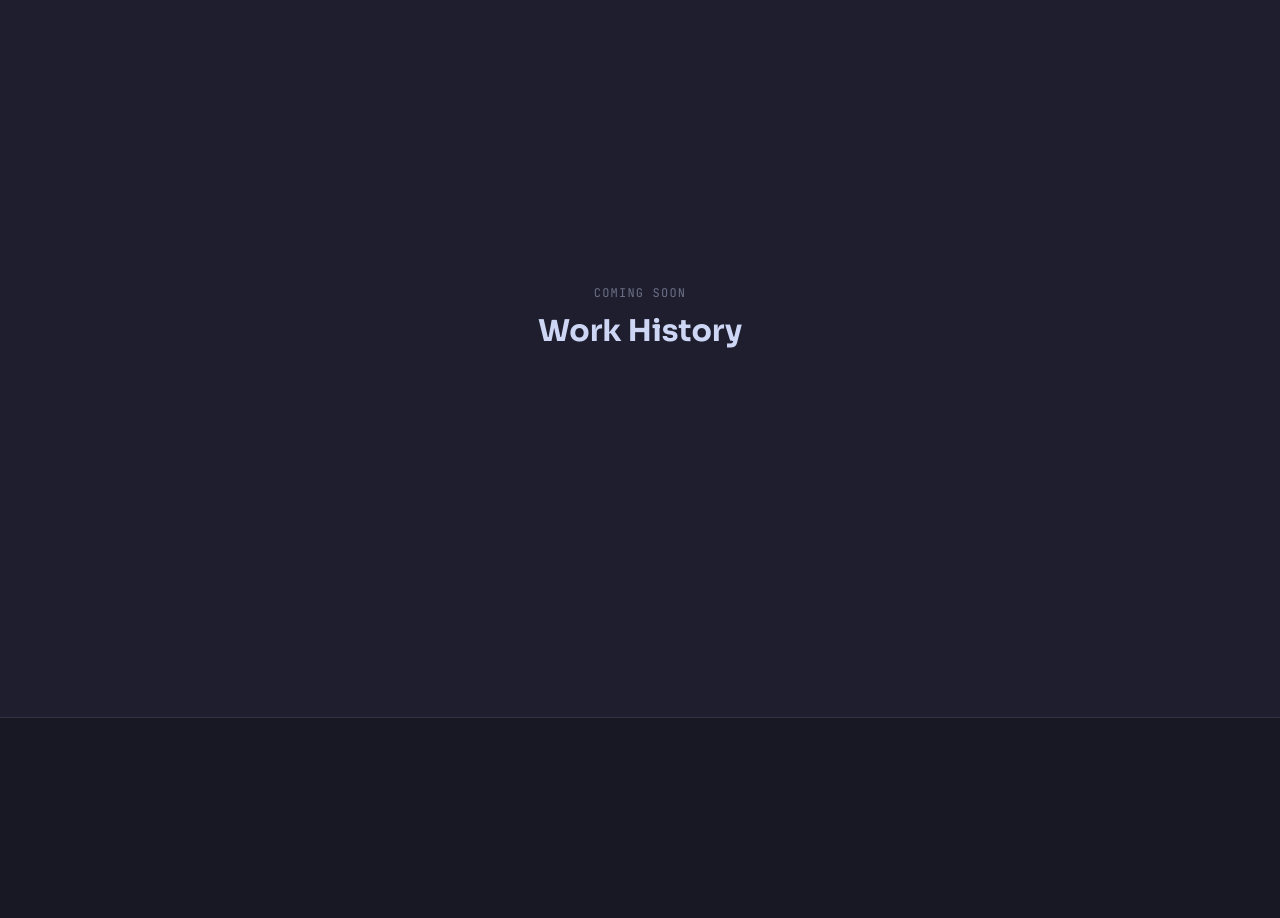
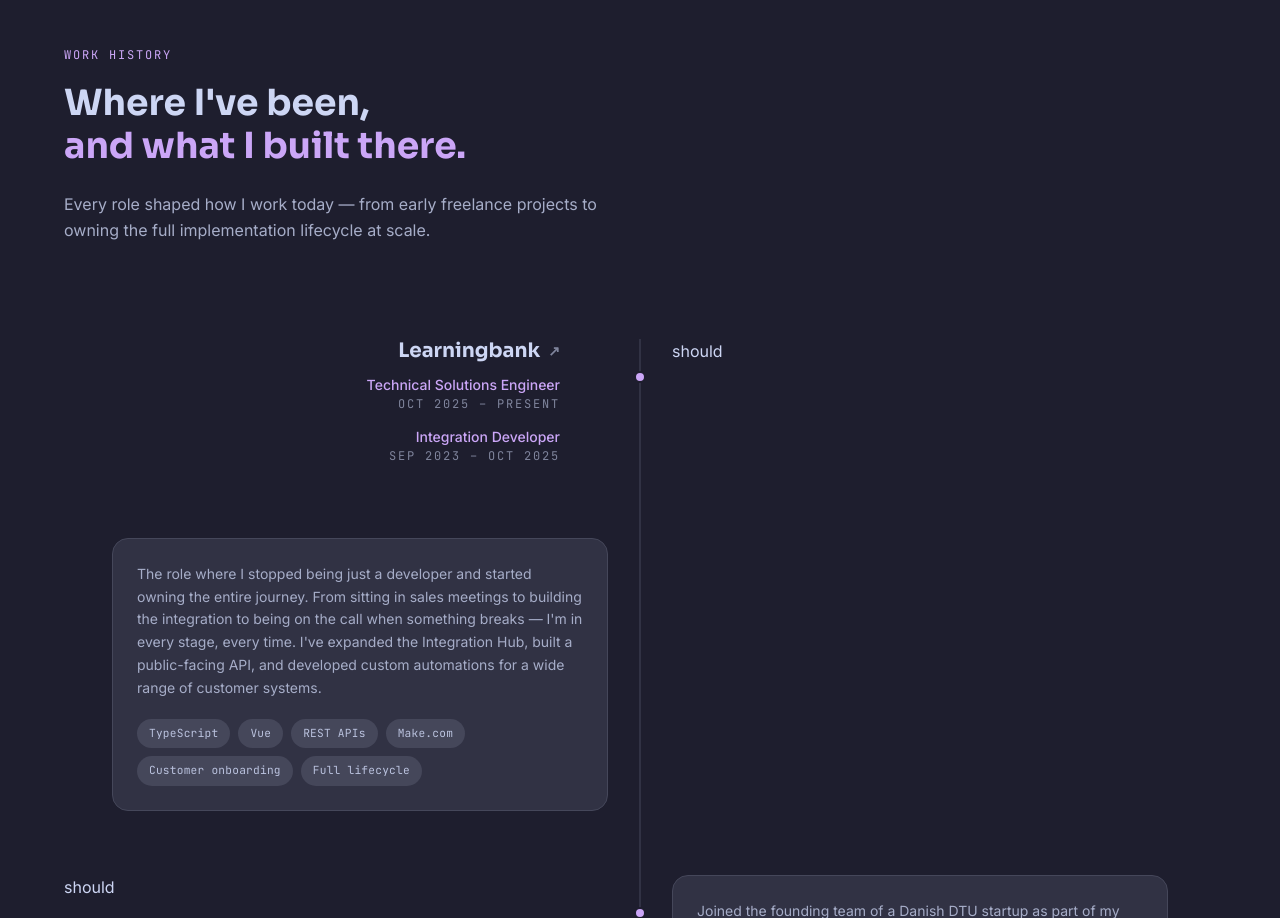
Before and after one commit to CookieNess/personal-website, a Vue app: page / in a window 1280 px wide. Shown: the part 2680-3598 px from the top of the page. Built offline with nearby package versions, Linux system fonts and the light colour scheme.

Commit message:
Added work history section

```diff
--- a/src/App.vue
+++ b/src/App.vue
@@ -62,7 +62,7 @@
     </section>
 
     <AboutSection />
-    <PlaceholderSection section-id="work"         title="Work History"      :dark="false" />
+    <WorkHistory />
     <PlaceholderSection section-id="technologies" title="Technologies"      :dark="true"  />
     <PlaceholderSection section-id="projects"     title="Work I'm proud of" :dark="false" />
     <PlaceholderSection section-id="testimonials" title="Testimonials"      :dark="true"  />
@@ -76,12 +76,14 @@ import { defineComponent } from 'vue'
 import NavBar from '@/components/NavBar.vue'
 import PlaceholderSection from '@/components/PlaceholderSection.vue'
 import AboutSection from '@/components/AboutSection.vue'
+import WorkHistory from '@/components/WorkHistory.vue'
 
 export default defineComponent({
   components: {
     NavBar,
     PlaceholderSection,
     AboutSection,
+    WorkHistory,
   },
 })
 </script>
--- a/src/components/AboutSection.vue
+++ b/src/components/AboutSection.vue
@@ -24,7 +24,7 @@
 
         <div class="order-1 md:order-2">
           <div class="aspect-[4/5] rounded-2xl bg-surface0 border border-surface1 flex items-center justify-center overflow-hidden">
-            <img src="@/assets/images/main.png" alt="Frederik Kjærgaard" class="w-full h-full object-cover" />
+            <img src="@/assets/images/main.png" alt="Me celebrating after I finished my masters degree" class="w-full h-full object-cover" />
           </div>
         </div>
       </div>
--- /dev/null
+++ b/src/components/WorkHistory.vue
@@ -0,0 +1,135 @@
+<template>
+  <section id="work" class="bg-base py-32 px-6">
+    <div class="max-w-6xl mx-auto">
+
+      <p class="label text-mauve mb-4">Work History</p>
+      <h2 class="font-display text-3xl md:text-4xl font-bold text-text mb-6 leading-tight">
+        Where I've been,<br />
+        <span class="text-mauve">and what I built there.</span>
+      </h2>
+      <p class="text-subtext0 leading-relaxed mb-24 max-w-xl">
+        Every role shaped how I work today — from early freelance projects to owning
+        the full implementation lifecycle at scale.
+      </p>
+
+      <div class="relative">
+        <div class="hidden md:block absolute left-1/2 -translate-x-1/2 top-0 bottom-0 w-px bg-surface1"></div>
+
+        <div class="flex flex-col gap-16">
+          <div
+            v-for="(job, index) in jobs"
+            :key="job.company"
+            class="relative grid md:grid-cols-2 gap-8 md:gap-16 items-start"
+          >
+            <div class="hidden md:flex absolute left-1/2 -translate-x-1/2 w-3 h-3 rounded-full bg-mauve border-2 border-base z-10 top-8"></div>
+
+            <div :class="index % 2 === 0 ? 'md:text-right md:pr-12' : 'md:order-2 md:pl-12'">
+              <h3 class="font-display text-xl font-bold text-text mb-3">
+                <a :href="job.url" target="_blank" rel="noopener noreferrer" class="hover:text-mauve transition-colors inline-flex items-center gap-2">
+                  {{ job.company }}
+                  <span class="text-overlay1 text-sm">↗</span>
+                </a>
+              </h3>
+              <div class="flex flex-col gap-1" :class="index % 2 === 0 ? 'md:items-end' : ''">
+                <div v-for="role in job.roles" :key="role.title">
+                  <p class="text-mauve text-sm font-medium">{{ role.title }}</p>
+                  <p class="label text-overlay1 mb-2">{{ role.period }}</p>
+                </div>
+              </div>
+            </div>should
+
+            <div :class="index % 2 === 0 ? 'md:pl-12' : 'md:order-1 md:pr-12'">
+              <div class="rounded-2xl bg-surface0 border border-surface1 p-6">
+                <p class="text-subtext0 leading-relaxed mb-5 text-sm">{{ job.description }}</p>
+                <div
+                  class="flex flex-wrap gap-2"
+                  :class="index % 2 !== 0 ? 'md:justify-end' : ''"
+                >
+                  <span v-for="tag in job.tags" :key="tag" class="tag">{{ tag }}</span>
+                </div>
+              </div>
+            </div>
+
+          </div>
+        </div>
+      </div>
+
+    </div>
+  </section>
+</template>
+
+<script lang="ts">
+import { defineComponent } from 'vue'
+
+interface Role {
+  title: string
+  period: string
+}
+
+interface Job {
+  company: string
+  url: string
+  roles: Role[]
+  description: string
+  tags: string[]
+}
+
+export default defineComponent({
+  data() {
+    return {
+      jobs: [
+        {
+          company: 'Learningbank',
+          url: 'https://learningbank.io',
+          roles: [
+            { title: 'Technical Solutions Engineer', period: 'Oct 2025 – Present' },
+            { title: 'Integration Developer', period: 'Sep 2023 – Oct 2025' },
+          ],
+          description: 'The role where I stopped being just a developer and started owning the entire journey. From sitting in sales meetings to building the integration to being on the call when something breaks — I\'m in every stage, every time. I\'ve expanded the Integration Hub, built a public-facing API, and developed custom automations for a wide range of customer systems.',
+          tags: ['TypeScript', 'Vue', 'REST APIs', 'Make.com', 'Customer onboarding', 'Full lifecycle'],
+        },
+        {
+          company: 'Axion',
+          url: 'https://axion.io',
+          roles: [
+            { title: 'Technical Lead — Master Thesis', period: 'Feb 2025 – Jul 2025' },
+          ],
+          description: 'Joined the founding team of a Danish DTU startup as part of my master thesis. I led the full technical design and implementation — architecting the Android app in Kotlin, designing the cloud backend in C#/.NET on Azure, setting up the database, CI/CD pipelines, error monitoring and analytics. Defined the entire tech stack from scratch.',
+          tags: ['Kotlin', 'C# / .NET', 'Azure', 'REST API', 'MySQL', 'GitHub Actions'],
+        },
+        {
+          company: 'SkanCode A/S',
+          url: 'https://skancode.dk',
+          roles: [
+            { title: 'Software Developer', period: 'Nov 2022 – May 2023' },
+          ],
+          description: 'Built REST API integrations in Java Spring Boot on AWS, connecting third-party services like GLS and financial platforms to a low-code system. Designed and maintained T-SQL databases, collaborated with stakeholders to scope projects and delivered tailored integration solutions that bridged hardware, software and external systems.',
+          tags: ['Java Spring Boot', 'AWS', 'REST APIs', 'T-SQL', 'JavaScript'],
+        },
+        {
+          company: 'Reinhardt Dans',
+          url: 'https://reinhardtdans.dk',
+          roles: [
+            { title: 'Website Developer', period: 'May 2021 – Jan 2022' },
+          ],
+          description: 'Designed and built a custom WordPress site for a dance school — custom theme, tailored plugins, responsive design, contact forms and SEO setup. Also provided ongoing maintenance and trained the administrators on managing the CMS themselves. My first real taste of owning a project end to end.',
+          tags: ['WordPress', 'PHP', 'JavaScript', 'CSS', 'SEO'],
+        },
+      ] as Job[],
+    }
+  },
+})
+</script>
+
+<style scoped>
+.tag {
+  font-family: var(--font-mono);
+  font-size: 0.7rem;
+  letter-spacing: 0.02em;
+  padding: 0.35rem 0.75rem;
+  border-radius: 999px;
+  background: var(--color-surface1);
+  color: var(--color-subtext1);
+  border: 1px solid var(--color-surface2);
+}
+</style>
```
